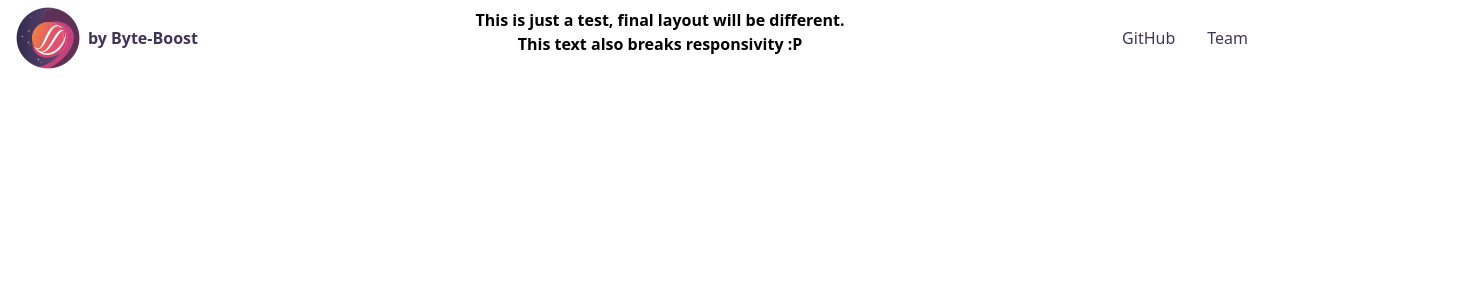
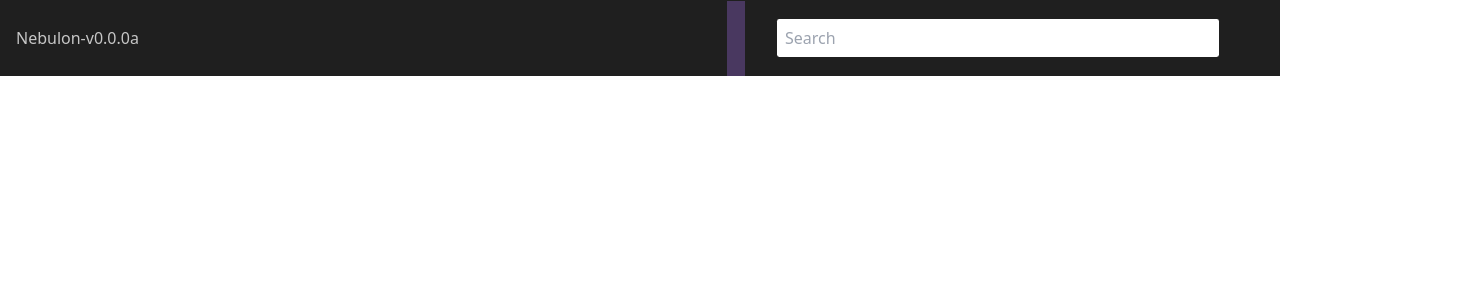
Before and after one commit to Byte-Boost/Frontend_Nebulon, a Next.js app: page / in a window 1280 px wide. Shown: the top 300 px of the page, 1459 px wide, since content can reach past the window. Built offline with nearby package versions, Linux system fonts and the light colour scheme.

Commit message:
[style]:  navbar look changes

```diff
--- a/src/app/globals.css
+++ b/src/app/globals.css
@@ -4,16 +4,17 @@
 
 /* Default Settings */
 :root{
-  --navbar-bg-color: transparent;
+  --navbar-size:4.75rem;
+  --navbar-bg-color: #1F1F1F;
   --navbar-shadow-color: transparent;
   --navbar-title-color:#413459;
   --navbar-link-color:#413459;
   --navbar-link-onhover-color: #c14379;
 
+  --test-color:#493860;
   --navbar-logo-size: 200%;
 
 }
-
 .navbar{
   box-sizing: border-box;
   box-shadow: 0 0 0 1px var(--navbar-shadow-color);
@@ -87,3 +88,40 @@
   text-decoration: none;
   transition: color 200ms cubic-bezier(0.08,0.52,0.52,1);
 }
+.bar-search{
+  display: flex;
+  justify-content: center;
+  align-items: center;
+  height: 125%;
+  width: 18px;
+  background-color: var(--test-color);
+  margin-inline: 2rem;
+}
+.nb-searchbar{
+  display: flex;
+  align-items: center;
+  justify-content: center;
+  width: 100%;
+  height:35px;
+  border-radius: 0.15rem;
+}
+.container--searchbar{
+  display: flex;
+  align-items: center;
+  width: 140%;
+  padding-right: 15rem;
+  height: 100%;
+}
+
+input[type="search"]:focus{
+  outline: none;
+}
+
+input[type="search"]{
+  width: 100%;
+  height: 100%;
+  border: none;
+  background-color: white;
+  padding: 0.5rem;
+  border-radius: 0.15rem;
+}
--- a/src/modules/navbar/index.tsx
+++ b/src/modules/navbar/index.tsx
@@ -1,29 +1,18 @@
 import Image from "next/image";
+import NBSearchbar from "../nb-searchbox";
 
 const Navbar = () => {
     return(
-        <nav className="navbar navbar--fixed-top">
-            <div className="navbar__inner">
-                <div className="navbar__items">
-                    <a className="navbar__brand">
-                        <Image
-                        className="navbar__logo"
-                        src={'/Nebulon_icon.png'}
-
-                        // default size of the logo
-                        // CSS overrides this
-                        width={526}
-                        height={526}
-
-                        alt="NebulonIcon"
-                        />
-                        <strong className='navbar__title'>by Byte-Boost</strong>
-                    </a>
+        <nav className="navbar navbar--fixed-top max-sm:grid-cols-1 max-sm:grid">
+            <div className="navbar__inner ">
+                <div className="navbar__items navbar__items--left ">
+                  <p className="font-thin text-white text-opacity-75 select-none ">Nebulon-v0.0.0a</p>
                 </div>
-                    <p className="font-bold text-center">This is just a test, final layout will be different.<br/> This text also breaks responsivity :P</p>
                 <div className="navbar__items navbar__items--right">
-                    <a href="https://github.com/Byte-Boost/Nebulon" target="_blank" rel="noopener noreferrer" className="navbar__item navbar__link">GitHub</a>
-                    <a href="https://github.com/Byte-Boost" target="_blank" rel="noopener noreferrer" className="navbar__item navbar__link">Team</a>
+                    <div className="bar-search max-sm:invisible max-sm:w-0 max-sm:h-0"/>
+                    <div>
+                    <NBSearchbar/>
+                    </div>
                 </div>
             </div>
         </nav>
--- /dev/null
+++ b/src/modules/nb-searchbox/index.tsx
@@ -0,0 +1,18 @@
+
+const NBSearchbar = () =>{
+    return(
+        <search>
+            <div className="container--searchbar">
+                <input
+                type="search"
+                placeholder="Search"
+                id="search"
+                className="nb-searchbar"
+                name="q"
+                />
+            </div>
+        </search>
+    )
+}
+
+export default NBSearchbar;
```
